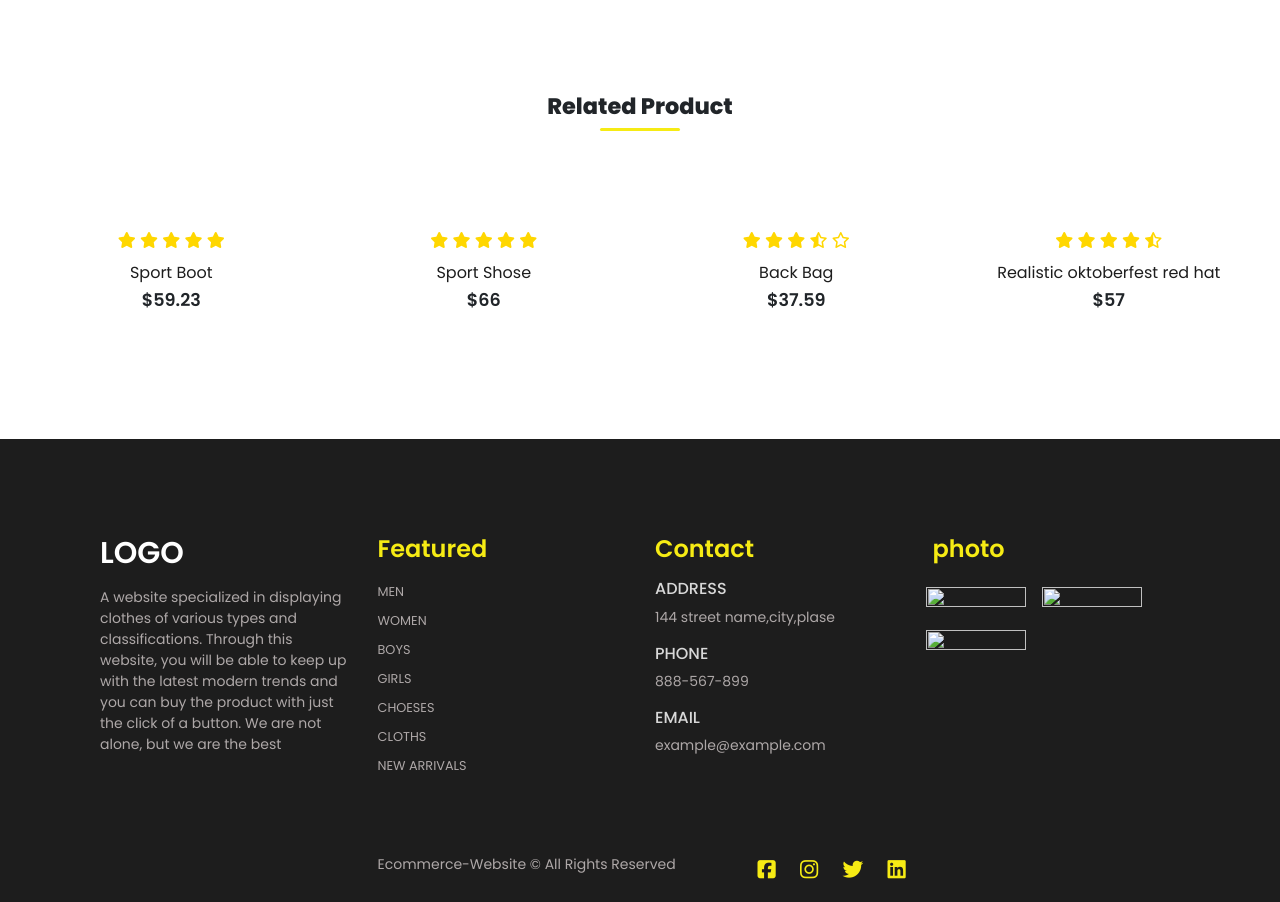
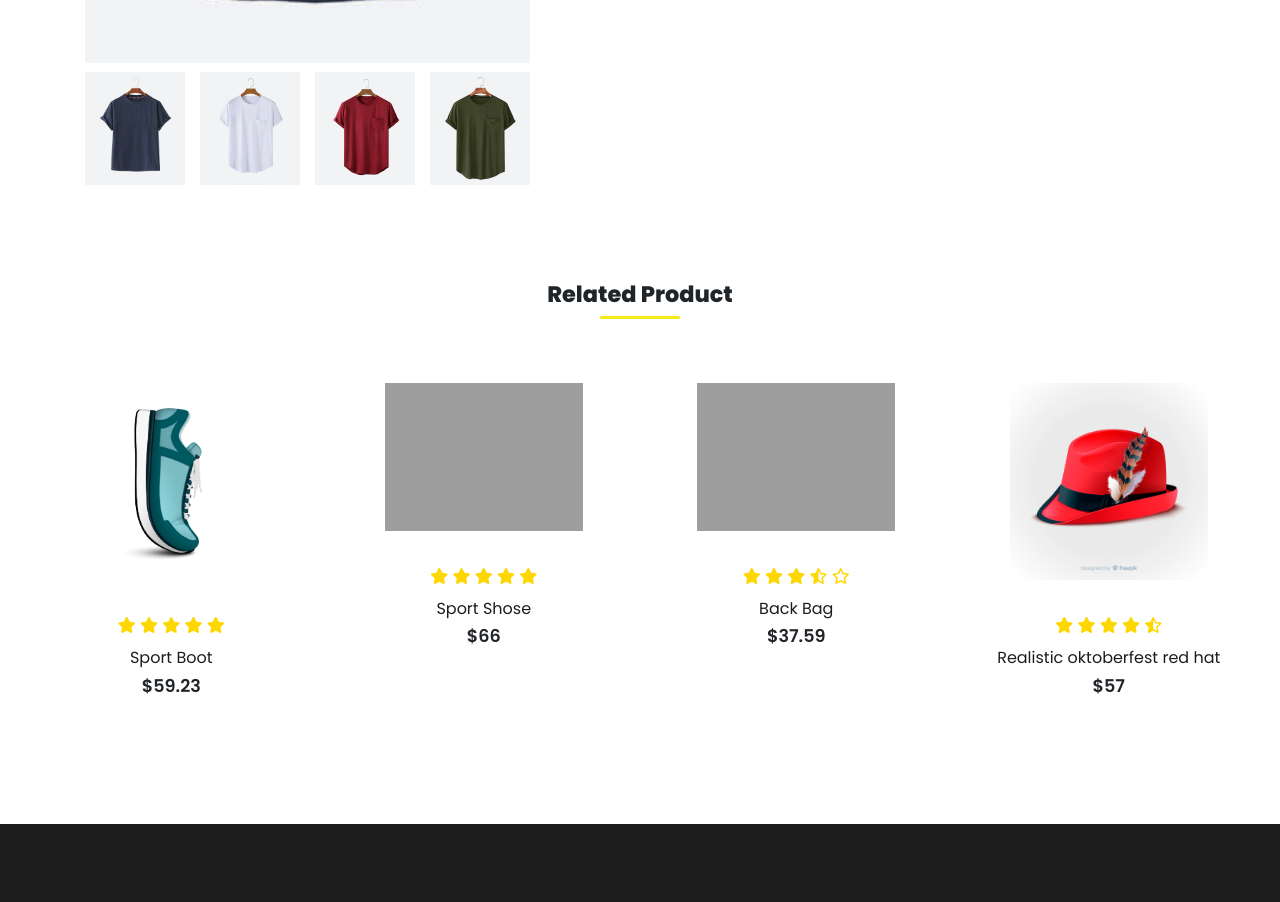
Before and after one commit to ahmed-98-wq/Ecommerce-Website, a plain HTML site: page pro-details.html in a window 1280 px wide. Shown: the part 582-1484 px from the top of the page. Drawn offline with nearby package versions, Linux system fonts and the light colour scheme; the site is published under a folder, as on GitHub Pages, so addresses that start at the root find nothing.

Commit message:
Update pro-details.html

```diff
--- a/pro-details.html
+++ b/pro-details.html
@@ -51,19 +51,19 @@
       <div class="container product-details my-5 pt-5">
         <div class="row mt-5">
             <div class="col-lg-5 col-md-12 col-12">
-                <img class="img-fluid w-100" src="/img/shop/1.jpg" id="mainimg" alt="">
+                <img class="img-fluid w-100" src="./img/shop/1.jpg" id="mainimg" alt="">
                 <div class="small-img-group">
                     <div class="small-img-col">
-                        <img src="/img/shop/1.jpg" class="small-img" alt="">
+                        <img src="./img/shop/1.jpg" class="small-img" alt="">
                     </div>
                     <div class="small-img-col">
-                        <img src="/img/shop/24.jpg" class="small-img" alt="">
+                        <img src="./img/shop/24.jpg" class="small-img" alt="">
                     </div>
                     <div class="small-img-col">
-                        <img src="/img/shop/25.jpg" class="small-img" alt="">
+                        <img src="./img/shop/25.jpg" class="small-img" alt="">
                     </div>
                     <div class="small-img-col">
-                        <img src="/img/shop/26.jpg" class="small-img" alt="">
+                        <img src="./img/shop/26.jpg" class="small-img" alt="">
                     </div>
                 </div>
             </div>
@@ -96,7 +96,7 @@
                 </div>
                 <div class="row mx-auto container-fluid">
                   <div class="product text-center col-lg-3 col-md-4 col-12">
-                    <img class="img-fluid mb-4" src="/img/featured/1.jpg" alt="">
+                    <img class="img-fluid mb-4" src="./img/featured/1.jpg" alt="">
                     <div class="star">
                       <i class="fa-solid fa-star"></i>
                       <i class="fa-solid fa-star"></i>
@@ -109,7 +109,7 @@
                     <button class="buy-button">buy now</button>
                   </div>
                   <div class="product text-center col-lg-3 col-md-4 col-12">
-                    <img class="img-fluid mb-4" src="/img/featured/2.jpg" alt="">
+                    <img class="img-fluid mb-4" src="./img/featured/2.jpg" alt="">
                     <div class="star">
                       <i class="fa-solid fa-star"></i>
                       <i class="fa-solid fa-star"></i>
@@ -122,7 +122,7 @@
                     <button class="buy-button">buy now</button>
                   </div>
                   <div class="product text-center col-lg-3 col-md-4 col-12">
-                    <img class="img-fluid mb-4" src="/img/featured/3.jpg" alt="">
+                    <img class="img-fluid mb-4" src="./img/featured/3.jpg" alt="">
                     <div class="star">
                       <i class="fa-solid fa-star"></i>
                       <i class="fa-solid fa-star"></i>
@@ -135,7 +135,7 @@
                     <button class="buy-button">buy now</button>
                   </div>
                   <div class="product text-center col-lg-3 col-md-4 col-12">
-                    <img class="img-fluid mb-4" src="/img/featured/4.jpg" alt="">
+                    <img class="img-fluid mb-4" src="./img/featured/4.jpg" alt="">
                     <div class="star">
                       <i class="fa-solid fa-star"></i>
                       <i class="fa-solid fa-star"></i>
@@ -190,16 +190,16 @@
           <div class="footer-col-one col-lg-3 col-md-6 col-12 mb-4">
             <h5 class="pb-2">photo</h5>
             <div class="row">
-              <img class="img-fluid w-10 h-50 m-2" src="/img/insta/1.jpg" alt="">
-              <img class="img-fluid w-10 h-50 m-2" src="/img/insta/2.jpg" alt="">
-              <img class="img-fluid w-10 h-50 m-2" src="/img/insta/4.jpg" alt="">
+              <img class="img-fluid w-10 h-50 m-2" src="./img/insta/1.jpg" alt="">
+              <img class="img-fluid w-10 h-50 m-2" src="./img/insta/2.jpg" alt="">
+              <img class="img-fluid w-10 h-50 m-2" src="./img/insta/4.jpg" alt="">
             </div>
           </div>
         </div>
         <div class="copyright mt-5">
           <div class="row container mx-auto">
             <div class="col-lg-3 col-md-6 col-12">
-              <img src="/img/payment.png" alt="">
+              <img src="./img/payment.png" alt="">
             </div>
             <div class="col-lg-4 col-md-6 col-12 text-nowrap mb-2">
               <p>Ecommerce-Website &copy; All Rights Reserved</p>
@@ -217,7 +217,7 @@
 
 
     <!-- Script -->
-    <script src="/assets/script/script.js"></script>
+    <script src="./assets/script/script.js"></script>
     <script src="https://cdn.jsdelivr.net/npm/bootstrap@5.3.3/dist/js/bootstrap.bundle.min.js" integrity="sha384-YvpcrYf0tY3lHB60NNkmXc5s9fDVZLESaAA55NDzOxhy9GkcIdslK1eN7N6jIeHz" crossorigin="anonymous"></script>
 </body>
 </html>
```
